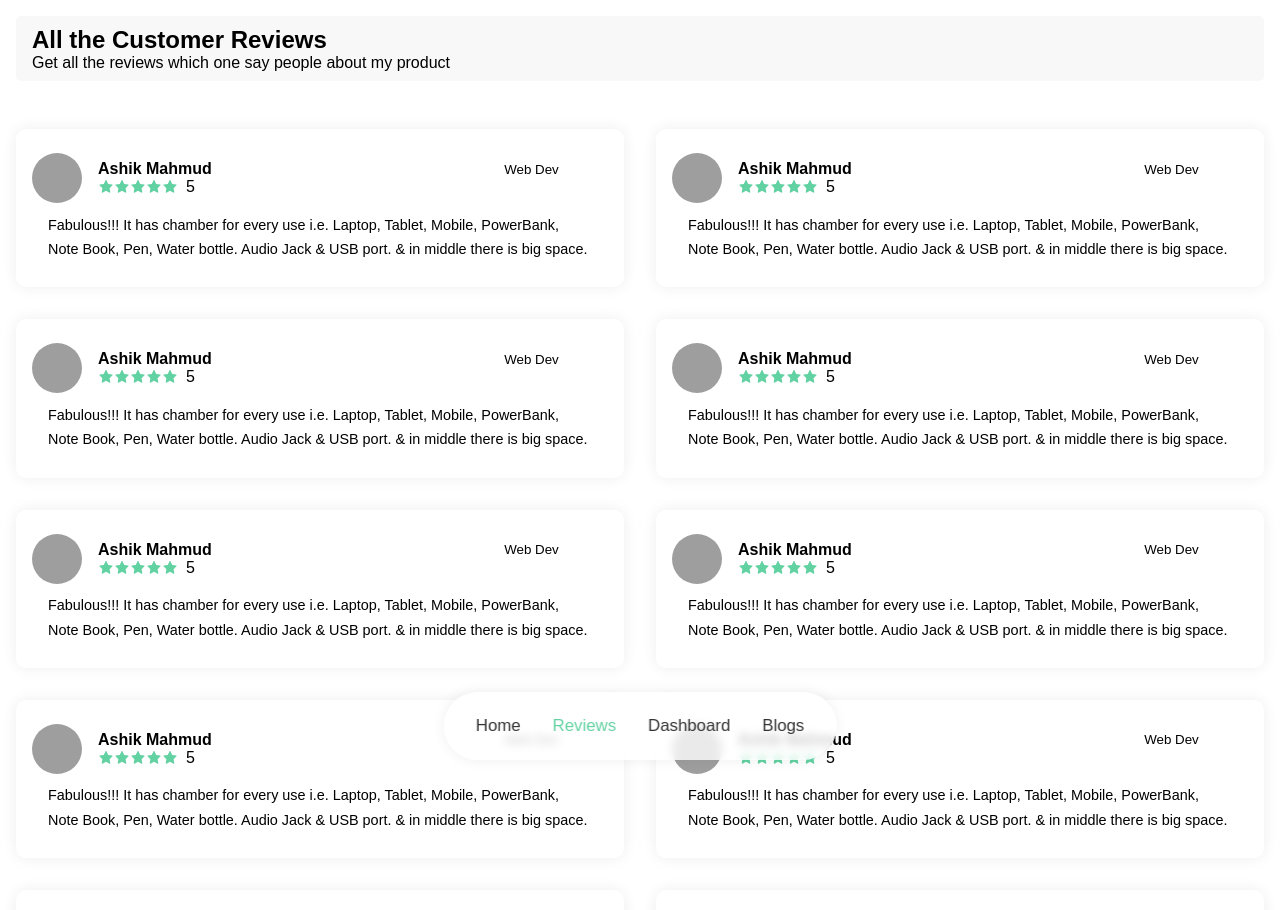
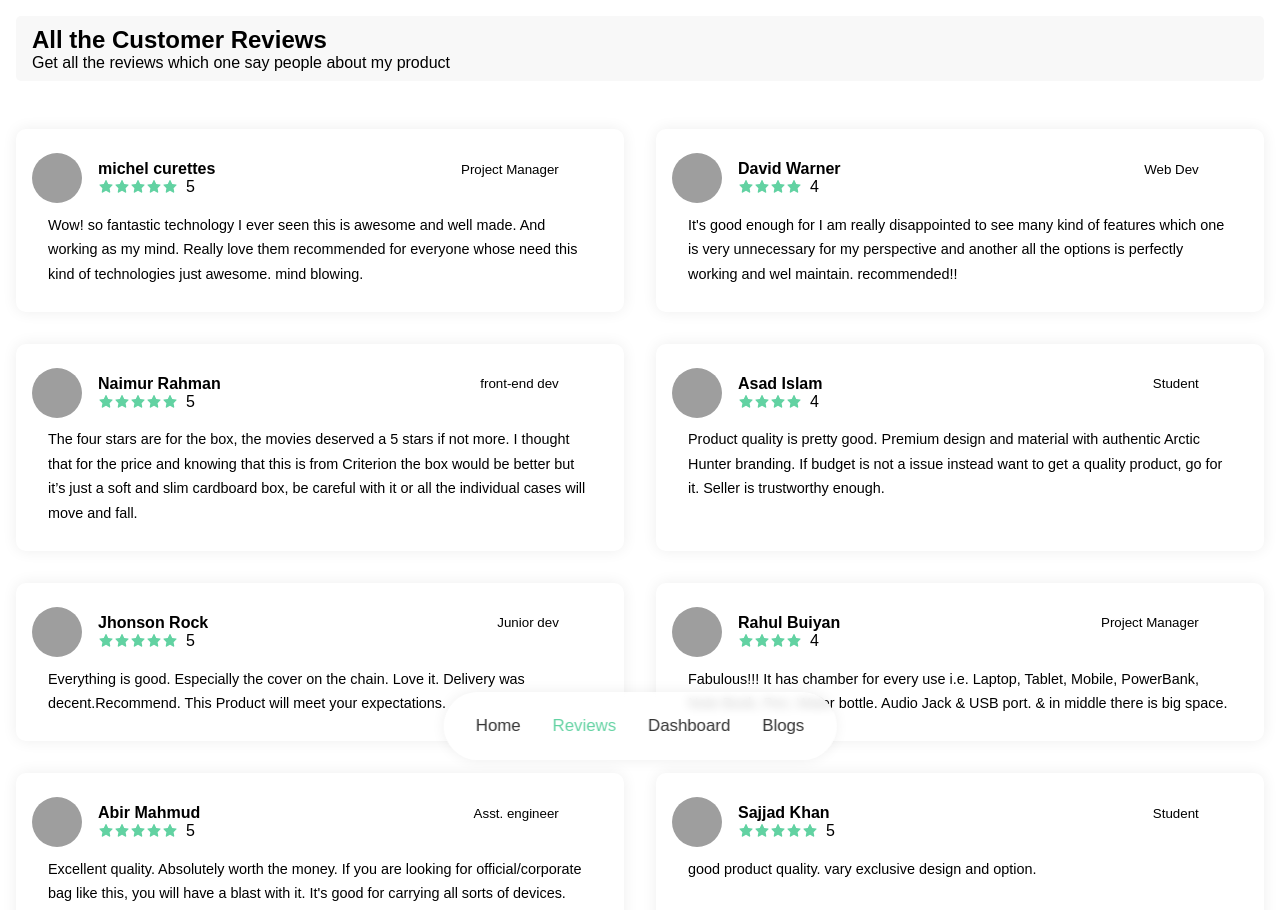
Before and after one commit to Ashik-Mahmud/backpack-reviews-react, a React (Create React App) app: page /reviews in a window 1280 px wide. Shown: the top 910 px of the page. Built offline with nearby package versions, Linux system fonts and the light colour scheme; grey boxes are pictures that could not be loaded.

Commit message:
now my all the contents comes from fake data yeahhh

```diff
--- a/package.json
+++ b/package.json
@@ -36,6 +36,7 @@
     ]
   },
   "devDependencies": {
+    "axios": "^0.26.1",
     "react-icons": "^4.3.1",
     "react-router-dom": "6"
   }
--- a/src/App.js
+++ b/src/App.js
@@ -1,3 +1,4 @@
+import { createContext } from 'react';
 import { Route, Routes } from 'react-router-dom';
 import './App.css';
 import Header from './components/Header/Header';
@@ -6,9 +7,13 @@ import Dashboard from "./components/Pages/Dashboard/Dashboard";
 import Home from "./components/Pages/Home/Home";
 import NotFound from './components/Pages/NotFound/NotFound';
 import Reviews from "./components/Pages/Reviews/Reviews";
+import useReviews from "./Hooks/useReviews";
+export const ReviewsContext = createContext([]);
 function App() {
+  const [reviews] = useReviews();
   return (
     <>
+    <ReviewsContext.Provider value={{reviews}}>
       <Header />
       <Routes>
           <Route path='/' element={<Home />} />
@@ -18,6 +23,7 @@ function App() {
           <Route path='/blogs' element={<Blogs />} />
           <Route path='*' element={<NotFound />} />
       </Routes>
+    </ReviewsContext.Provider>
     </>
   );
 }
--- /dev/null
+++ b/src/Hooks/useReviews.js
@@ -0,0 +1,15 @@
+import axios from "axios";
+import { useEffect, useState } from "react";
+
+const useReviews = () =>{
+    const [reviews, setReviews] = useState([]);
+    useEffect(()=>{
+        axios.get('reviews.json').then((response)=>{
+            setReviews(response.data);
+        })
+    }, [])
+
+    return [reviews, setReviews];
+};
+
+export default useReviews;
--- a/src/components/Pages/Reviews/Reviews.jsx
+++ b/src/components/Pages/Reviews/Reviews.jsx
@@ -1,7 +1,9 @@
-import React from "react";
+import React, { useContext } from "react";
+import { ReviewsContext } from "../../../App";
 import Review from "./../../Review/Review";
 import "./Reviews.css";
 const Reviews = () => {
+  const { reviews } = useContext(ReviewsContext);
   return (
     <section id="reviews">
       <div className="container">
@@ -10,22 +12,9 @@ const Reviews = () => {
           <p>Get all the reviews which one say people about my product</p>
         </div>
         <div className="reviews-content">
-          <Review />
-          <Review />
-          <Review />
-          <Review />
-          <Review />
-          <Review />
-          <Review />
-          <Review />
-          <Review />
-          <Review />
-          <Review />
-          <Review />
-          <Review />
-          <Review />
-          <Review />
-          <Review />
+          {reviews.map((review) => (
+            <Review key={review.id} review={review} />
+          ))}
         </div>
       </div>
     </section>
--- a/src/components/Review/Review.jsx
+++ b/src/components/Review/Review.jsx
@@ -1,40 +1,38 @@
 import React from "react";
 import { AiFillStar } from "react-icons/ai";
 import "./Review.css";
-const Review = () => {
+const Review = ({ review }) => {
+  const { name, designation, avatar, ratings, review: reviewText } = review;
+
+  let starsCount = [];
+  for (let i = 0; i < ratings; i++) {
+    starsCount.push(i);
+  }
+
   return (
     <div className="review">
       <div className="customer">
         <div className="avatar">
-          <img
-            src="https://t4.ftcdn.net/jpg/02/14/74/61/360_F_214746128_31JkeaP6rU0NzzzdFC4khGkmqc8noe6h.jpg"
-            alt="review-avatar"
-          />
+          <img src={avatar} alt={name} />
         </div>
         <div className="avatar-details">
           <div className="info">
-            <h4>Ashik Mahmud </h4>
-            <small> Web Dev</small>
+            <h4>{name} </h4>
+            <small> {designation}</small>
           </div>
           <div className="ratings">
             <div className="stars">
-              <AiFillStar />
-              <AiFillStar />
-              <AiFillStar />
-              <AiFillStar />
-              <AiFillStar />
+              {starsCount.map((count) => (
+                <AiFillStar key={count} />
+              ))}
             </div>
-            <span>5</span>
+            <span>{ratings}</span>
           </div>
         </div>
       </div>
 
       <div className="review-text">
-        <p>
-          Fabulous!!! It has chamber for every use i.e. Laptop, Tablet, Mobile,
-          PowerBank, Note Book, Pen, Water bottle. Audio Jack & USB port. & in
-          middle there is big space.
-        </p>
+        <p>{reviewText}</p>
       </div>
     </div>
   );
--- a/src/components/ReviewSlider/ReviewSlider.jsx
+++ b/src/components/ReviewSlider/ReviewSlider.jsx
@@ -1,9 +1,12 @@
-import React from "react";
+import React, { useContext } from "react";
 import { useNavigate } from "react-router-dom";
+import { ReviewsContext } from "../../App";
 import Review from "../Review/Review";
 import "./ReviewSlider.css";
 const ReviewSlider = () => {
   const navigate = useNavigate();
+  const { reviews } = useContext(ReviewsContext);
+
   return (
     <section id="review-slider">
       <div className="container">
@@ -14,9 +17,9 @@ const ReviewSlider = () => {
           <p>Our custom says about my products</p>
         </div>
         <div className="reviews-content">
-          <Review />
-          <Review />
-          <Review />
+          {reviews.slice(0, 3).map((review) => (
+            <Review key={review.id} review={review} />
+          ))}
         </div>
         <div className="see-all-btn">
           <button onClick={() => navigate("/reviews")}>All Reviews</button>
```
Also changed, not shown: 1 other file (tests, documents, lock files or other folders).
